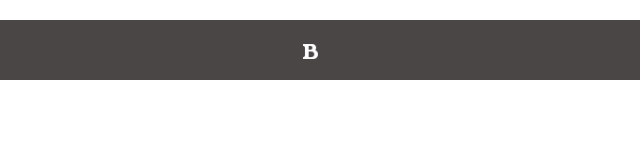
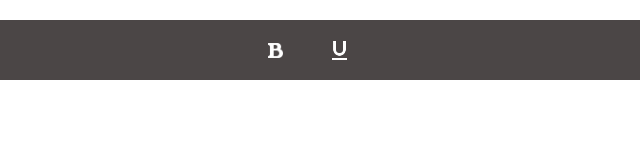
Before and after one commit to Gimhan027/Assignment_01, a plain HTML site: page index.html in a window 1280 px wide. Shown: the full height of the page, 330-970 px from the left. Drawn offline with nearby package versions, Linux system fonts and the light colour scheme.

Commit message:
Add Underline_Feature

```diff
--- a/index.html
+++ b/index.html
@@ -22,6 +22,13 @@
                 <img src="Resources/bold-xxl.png"  width="15" alt="Bold">
             </button>
 
+            <button class="button" onclick="Underline_Feature()">
+                <img src="Resources/underline_white_192x192.png" width="25" alt="Underline">
+            </button>
+
+
+
+
 
 
     <!-- jQuery first, then Popper.js, then Bootstrap JS -->
```
Also changed, not shown: JS_file.js (+7 -1 lines).
